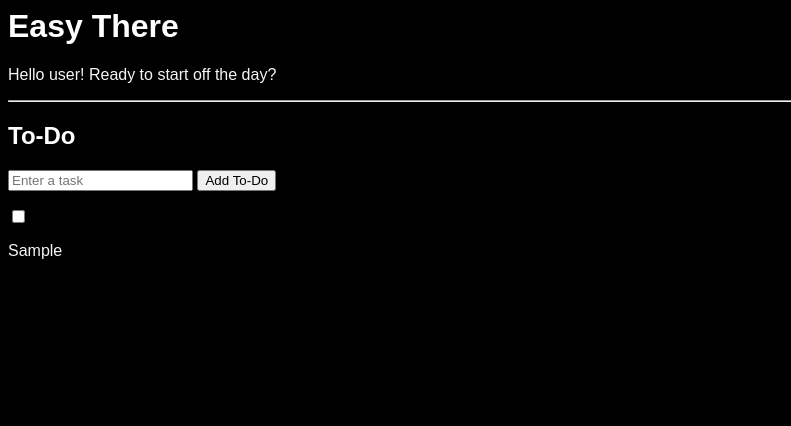
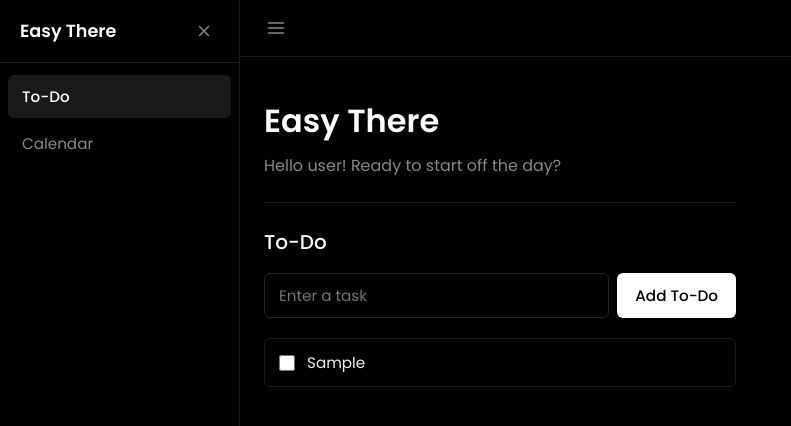
Before and after one commit to CreatorPoints/Easy-There, a plain HTML site: page index.html in a window 1280 px wide. Both pictures are taken after typing "Sample" into the empty fields and a click on the button "Add To-Do". Shown: the top 426 px of the page, without its empty margins (0-791 px from the left). Drawn offline with Linux system fonts and the light colour scheme.

Commit message:
Add collapsible side panel, true dark theme, and project rules

```diff
--- a/index.html
+++ b/index.html
@@ -1,20 +1,55 @@
-<html>
+<!DOCTYPE html>
+<html lang="en">
 <head>
+    <meta charset="UTF-8">
+    <meta name="viewport" content="width=device-width, initial-scale=1.0">
     <title>Easy There - The all in one productivity app</title>
+    <link rel="preconnect" href="https://fonts.googleapis.com">
+    <link rel="preconnect" href="https://fonts.gstatic.com" crossorigin>
+    <link href="https://fonts.googleapis.com/css2?family=Poppins:wght@400;500;600&display=swap" rel="stylesheet">
     <link rel="stylesheet" href="style.css">
 </head>
 <body>
+    <div class="app-layout">
+        <aside class="sidebar" id="sidebar">
+            <div class="sidebar-header">
+                <span class="app-brand">Easy There</span>
+                <button id="sidebar-close" class="icon-button" aria-label="Close sidebar">
+                    <svg width="18" height="18" viewBox="0 0 24 24" fill="none" stroke="currentColor" stroke-width="2" stroke-linecap="round" stroke-linejoin="round">
+                        <line x1="18" y1="6" x2="6" y2="18"></line>
+                        <line x1="6" y1="6" x2="18" y2="18"></line>
+                    </svg>
+                </button>
+            </div>
+            <nav class="sidebar-nav">
+                <button class="nav-item active" type="button">To-Do</button>
+                <button class="nav-item" type="button">Calendar</button>
+            </nav>
+        </aside>
+        <div class="main-wrapper">
+            <header class="topbar">
+                <button id="sidebar-toggle" class="icon-button" aria-label="Toggle sidebar">
+                    <svg width="20" height="20" viewBox="0 0 24 24" fill="none" stroke="currentColor" stroke-width="2" stroke-linecap="round" stroke-linejoin="round">
+                        <line x1="3" y1="12" x2="21" y2="12"></line>
+                        <line x1="3" y1="6" x2="21" y2="6"></line>
+                        <line x1="3" y1="18" x2="21" y2="18"></line>
+                    </svg>
+                </button>
+            </header>
+            <main class="container">
                 <h1>Easy There</h1>
-        <p>Hello user! Ready to start off the day?</p>
+                <p class="subtitle">Hello user! Ready to start off the day?</p>
                 <hr>
                 <h2>To-Do</h2>
                 <form id="todo-form">
                     <input id="todo-input" type="text" placeholder="Enter a task" required>
                     <button type="submit">Add To-Do</button>
                 </form>
-        <div id="todo-list">
-
+                <div id="todo-list"></div>
+            </main>
+        </div>
     </div>
     <script src="todo.js"></script>
+    <script src="sidebar.js"></script>
 </body>
 </html>
--- /dev/null
+++ b/sidebar.js
@@ -0,0 +1,15 @@
+const sidebar = document.getElementById("sidebar");
+const toggleBtn = document.getElementById("sidebar-toggle");
+const closeBtn = document.getElementById("sidebar-close");
+
+function toggleSidebar() {
+    sidebar.classList.toggle("collapsed");
+}
+
+if (toggleBtn) {
+    toggleBtn.addEventListener("click", toggleSidebar);
+}
+
+if (closeBtn) {
+    closeBtn.addEventListener("click", toggleSidebar);
+}
--- a/style.css
+++ b/style.css
@@ -1,10 +1,230 @@
+* {
+    box-sizing: border-box;
+}
+
 body {
-    background-color: black;
+    margin: 0;
+    min-height: 100vh;
+    background-color: #000000;
+    color: #f0f0f0;
     font-family: 'Poppins', sans-serif;
 }
-h1, h2, li {
-    color: white;
+
+.app-layout {
+    display: flex;
+    min-height: 100vh;
+    width: 100%;
 }
-p {
-    color: whitesmoke;
+
+.sidebar {
+    width: 240px;
+    background-color: #000000;
+    border-right: 1px solid #1a1a1a;
+    display: flex;
+    flex-direction: column;
+    flex-shrink: 0;
+    transition: margin-left 0.25s ease, transform 0.25s ease;
 }
+
+.sidebar.collapsed {
+    margin-left: -240px;
+}
+
+.sidebar-header {
+    display: flex;
+    align-items: center;
+    justify-content: space-between;
+    padding: 16px 20px;
+    border-bottom: 1px solid #1a1a1a;
+}
+
+.app-brand {
+    font-size: 1.1rem;
+    font-weight: 600;
+    color: #ffffff;
+}
+
+.icon-button {
+    background: transparent;
+    border: none;
+    color: #888888;
+    cursor: pointer;
+    padding: 6px;
+    border-radius: 4px;
+    display: flex;
+    align-items: center;
+    justify-content: center;
+}
+
+.icon-button:hover {
+    color: #ffffff;
+    background-color: #141414;
+}
+
+.sidebar-nav {
+    display: flex;
+    flex-direction: column;
+    padding: 12px 8px;
+    gap: 4px;
+}
+
+.nav-item {
+    background: transparent;
+    border: none;
+    color: #888888;
+    padding: 10px 14px;
+    font-family: 'Poppins', sans-serif;
+    font-size: 0.95rem;
+    text-align: left;
+    border-radius: 6px;
+    cursor: pointer;
+    transition: background-color 0.15s ease, color 0.15s ease;
+}
+
+.nav-item:hover {
+    color: #ffffff;
+    background-color: #141414;
+}
+
+.nav-item.active {
+    color: #ffffff;
+    background-color: #1a1a1a;
+    font-weight: 500;
+}
+
+.main-wrapper {
+    flex: 1;
+    display: flex;
+    flex-direction: column;
+    min-width: 0;
+}
+
+.topbar {
+    display: flex;
+    align-items: center;
+    padding: 12px 20px;
+    border-bottom: 1px solid #1a1a1a;
+}
+
+.container {
+    width: 100%;
+    max-width: 520px;
+    margin: 0;
+    padding: 40px 24px;
+}
+
+h1 {
+    font-size: 2rem;
+    font-weight: 600;
+    color: #ffffff;
+    margin: 0 0 8px 0;
+}
+
+.subtitle {
+    color: #888888;
+    margin: 0 0 24px 0;
+    font-size: 1rem;
+}
+
+hr {
+    border: none;
+    border-top: 1px solid #1a1a1a;
+    margin: 24px 0;
+}
+
+h2 {
+    font-size: 1.25rem;
+    font-weight: 500;
+    color: #ffffff;
+    margin: 0 0 16px 0;
+}
+
+#todo-form {
+    display: flex;
+    gap: 8px;
+    margin-bottom: 20px;
+}
+
+#todo-input {
+    flex: 1;
+    background-color: #000000;
+    border: 1px solid #242424;
+    border-radius: 6px;
+    padding: 10px 14px;
+    font-family: 'Poppins', sans-serif;
+    font-size: 0.95rem;
+    color: #ffffff;
+    outline: none;
+}
+
+#todo-input:focus {
+    border-color: #555555;
+}
+
+#todo-form button {
+    background-color: #ffffff;
+    color: #000000;
+    border: none;
+    border-radius: 6px;
+    padding: 10px 18px;
+    font-family: 'Poppins', sans-serif;
+    font-size: 0.95rem;
+    font-weight: 500;
+    cursor: pointer;
+}
+
+#todo-form button:hover {
+    background-color: #e5e5e5;
+}
+
+#todo-list {
+    display: flex;
+    flex-direction: column;
+    gap: 8px;
+}
+
+.todo-item {
+    display: flex;
+    align-items: center;
+    gap: 12px;
+    padding: 12px 14px;
+    background-color: #000000;
+    border: 1px solid #1a1a1a;
+    border-radius: 6px;
+}
+
+.todo-item input[type="checkbox"] {
+    cursor: pointer;
+    width: 16px;
+    height: 16px;
+    accent-color: #ffffff;
+    margin: 0;
+}
+
+.todo-item span {
+    color: #f0f0f0;
+    font-size: 0.95rem;
+    word-break: break-word;
+}
+
+.todo-item.completed span {
+    text-decoration: line-through;
+    color: #555555;
+}
+
+@media (max-width: 768px) {
+    .sidebar {
+        position: fixed;
+        top: 0;
+        bottom: 0;
+        left: 0;
+        z-index: 10;
+        transform: translateX(0);
+        margin-left: 0;
+    }
+
+    .sidebar.collapsed {
+        transform: translateX(-100%);
+        margin-left: 0;
+    }
+}
--- a/todo.js
+++ b/todo.js
@@ -1,20 +1,31 @@
 const form = document.getElementById("todo-form");
 const input = document.getElementById("todo-input");
 const list = document.getElementById("todo-list");
+
 form.addEventListener("submit", function(event) {
     event.preventDefault();
     const todo = input.value.trim();
-    if(!todo) return;
-    const item = document.createElement("p", "input");
+    if (!todo) return;
+
+    const item = document.createElement("div");
+    item.className = "todo-item";
+
     const checkbox = document.createElement("input");
     checkbox.type = "checkbox";
-    item.textContent = todo;
-    checkbox.addEventListener("click", function() {
-        item.style.textDecoration = "line-through"
-        ? "none"
-        : "line-through";
-    })
-    list.appendChild(checkbox)
+
+    const text = document.createElement("span");
+    text.textContent = todo;
+
+    checkbox.addEventListener("change", function() {
+        if (checkbox.checked) {
+            item.classList.add("completed");
+        } else {
+            item.classList.remove("completed");
+        }
+    });
+
+    item.appendChild(checkbox);
+    item.appendChild(text);
     list.appendChild(item);
     input.value = "";
-})
+});
```
Also changed, not shown: 1 other file. Lines whose indentation alone changed are shown as unchanged.
